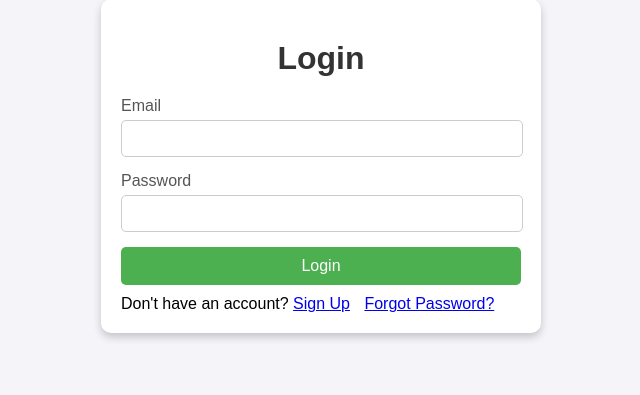
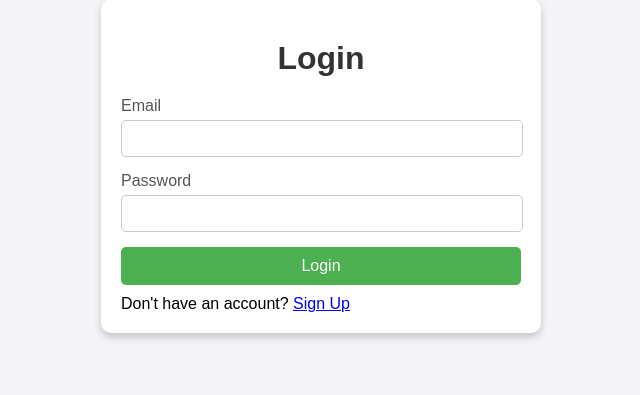
Before and after one commit to Azhar-Sharif/QuizMentor, a Flask app: page /login in a window 1280 px wide. Shown: the part 234-629 px from the top of the page, without its empty margins (319-959 px from the left). Run offline with Flask 3, Linux system fonts and the light colour scheme.

Commit message:
Update route

```diff
--- a/app/templates/login.html
+++ b/app/templates/login.html
@@ -88,7 +88,6 @@
 </form>
 <div class="options">
     Don't have an account? <a class="b1" href="{{ url_for('signup') }}">Sign Up</a>
-    <a class="a1" href="{{ url_for('forgot_password') }}">Forgot Password?</a>
 </div>
 </body>
 </html>
```
